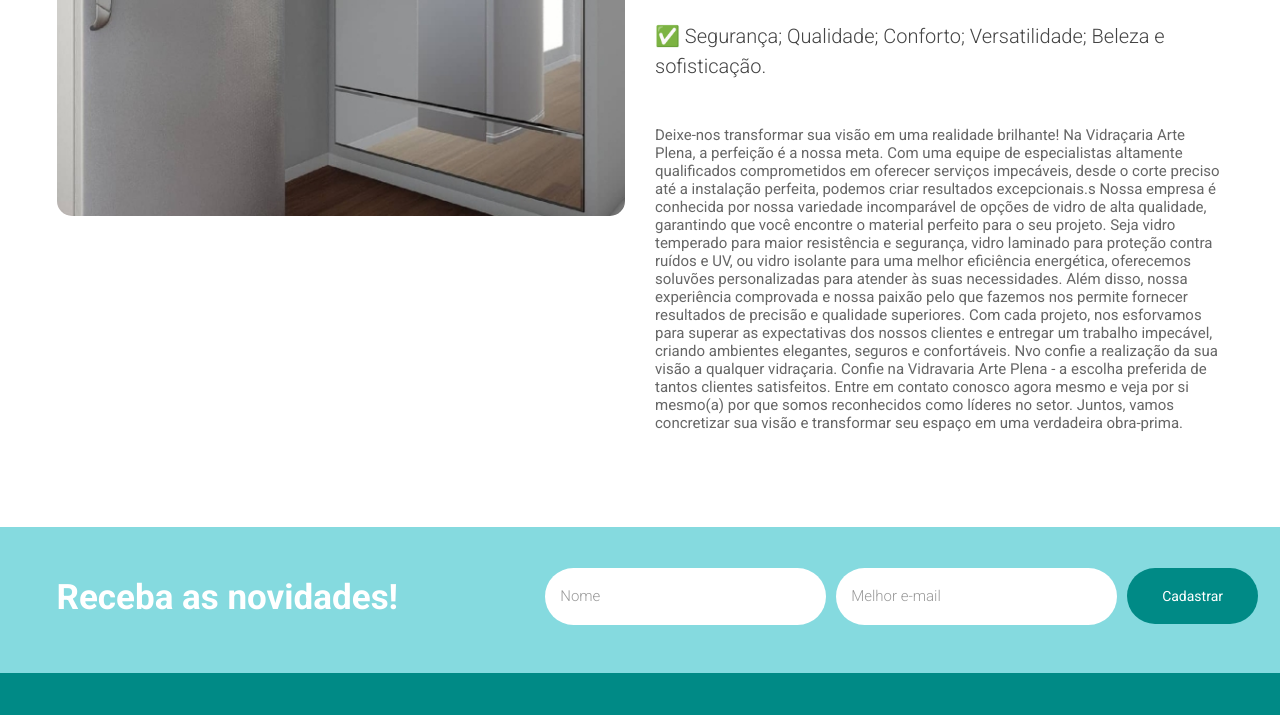
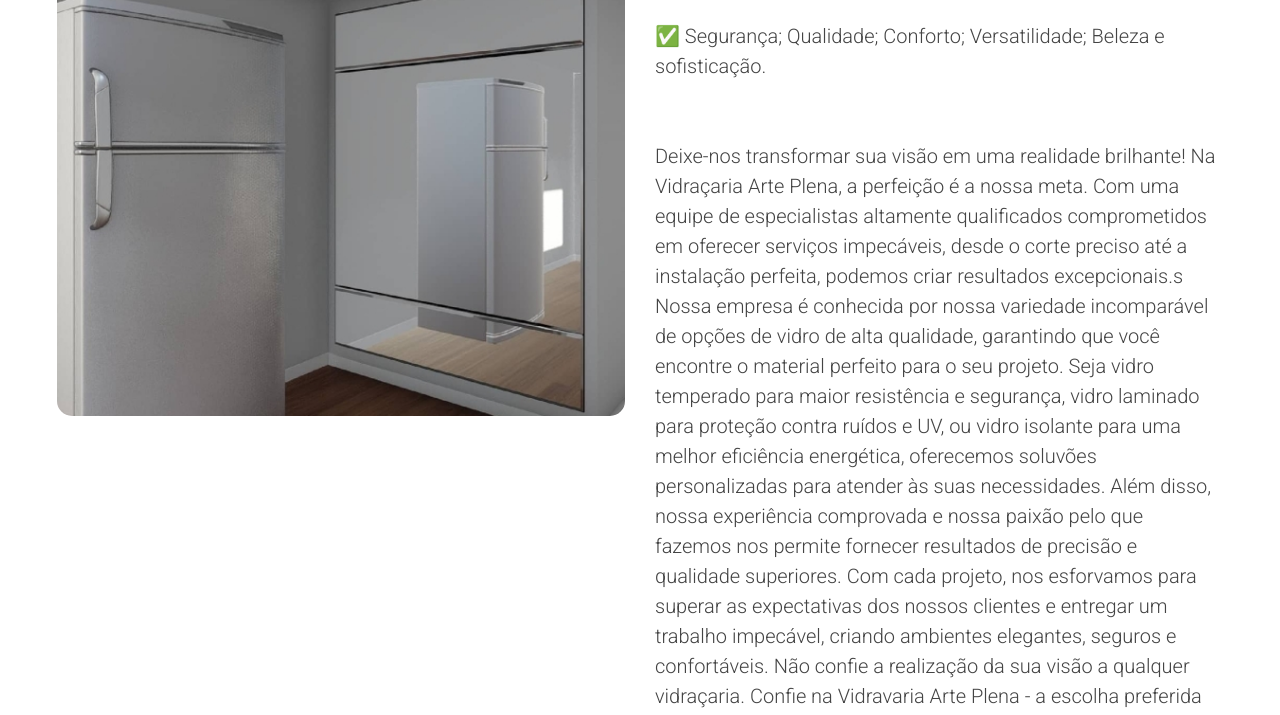
Before and after one commit to devtuma/vidracaria_Thiago, a plain HTML site: page sobre.html in a window 1280 px wide. Shown: the part 828-1543 px from the top of the page. Drawn offline with Linux system fonts and the light colour scheme; a script that the page names is missing; files whose address does not match are found by name.

Commit message:
iniciando mbb

```diff
--- a/sobre.html
+++ b/sobre.html
@@ -339,8 +339,7 @@
                     <h3 class="font-size-40 line-height-50 font-weight-100 font-color-secundaria">
                         <b><b>Mais do que estilo, é qualidade & transparência.</b></b>
                     </h3>
-                    <p
-                        class="font-size-20 line-height-30 font-weight-300 font-color-silver-dark margin-top-30 acessibilidade">
+                    <p class="font-size-20 line-height-30 font-weight-300 font-color-silver-dark margin-top-30 acessibilidade">
                         A equipe da vidra&ccedil;aria arte plena, atua com profissionais altamente qualificados e
                         especializados no ramo vidreiro. Oferecemos o que h&aacute; de melhor em atendimento,
                         qualidade e garantia de servi&ccedil;os, buscando exclusividade e inova&ccedil;&otilde;es
@@ -354,7 +353,7 @@
                         <br /> &#9989; Seguran&ccedil;a; Qualidade; Conforto; Versatilidade; Beleza e
                         sofistica&ccedil;&atilde;o.<br><br>
                     </p>
-                    <p>
+                    <p class="font-size-20 line-height-30 font-weight-300 font-color-silver-dark margin-top-30 acessibilidade">
                         Deixe-nos transformar sua vis&atilde;o em uma realidade brilhante! Na Vidra&ccedil;aria Arte Plena, a
                         perfei&ccedil;&atilde;o &eacute; a nossa meta. Com uma equipe de especialistas altamente qualificados comprometidos
                         em oferecer servi&ccedil;os impec&aacute;veis, desde o corte preciso at&eacute; a instala&ccedil;&atilde;o perfeita, podemos criar
@@ -371,7 +370,7 @@
                         expectativas dos nossos clientes e entregar um trabalho impec&aacute;vel, criando ambientes elegantes,
                         seguros e confort&aacute;veis.
 
-                        Nvo confie a realiza&ccedil;&atilde;o da sua vis&atilde;o a qualquer vidra&ccedil;aria. Confie na Vidravaria Arte Plena - a
+                        N&atilde;o confie a realiza&ccedil;&atilde;o da sua vis&atilde;o a qualquer vidra&ccedil;aria. Confie na Vidravaria Arte Plena - a
                         escolha preferida de tantos clientes satisfeitos. Entre em contato conosco agora mesmo e veja
                         por si mesmo(a) por que somos reconhecidos como l&iacute;deres no setor. Juntos, vamos concretizar sua
                         vis&atilde;o e transformar seu espa&ccedil;o em uma verdadeira obra-prima.
```
Also changed, not shown: index.html (+2 -6 lines).
